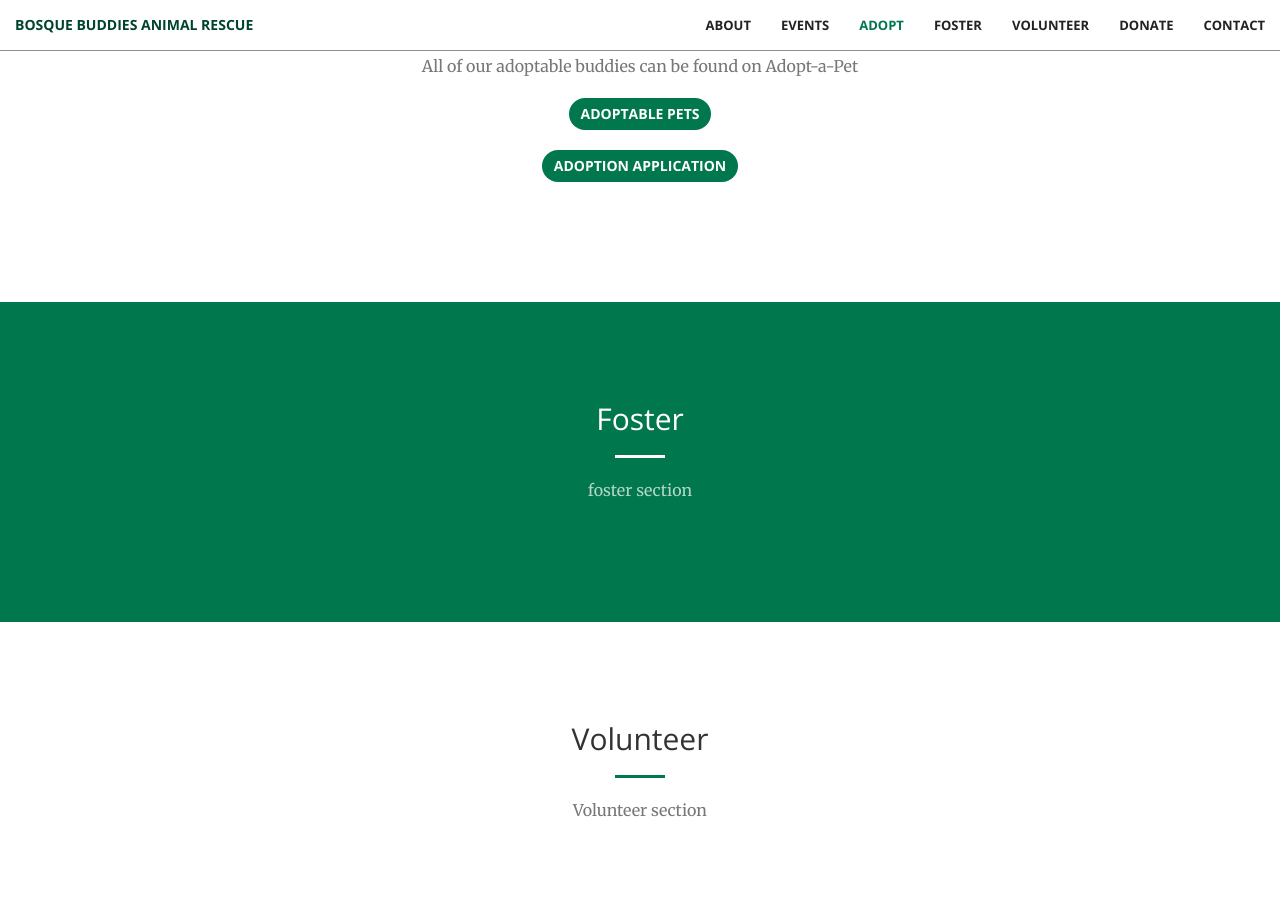
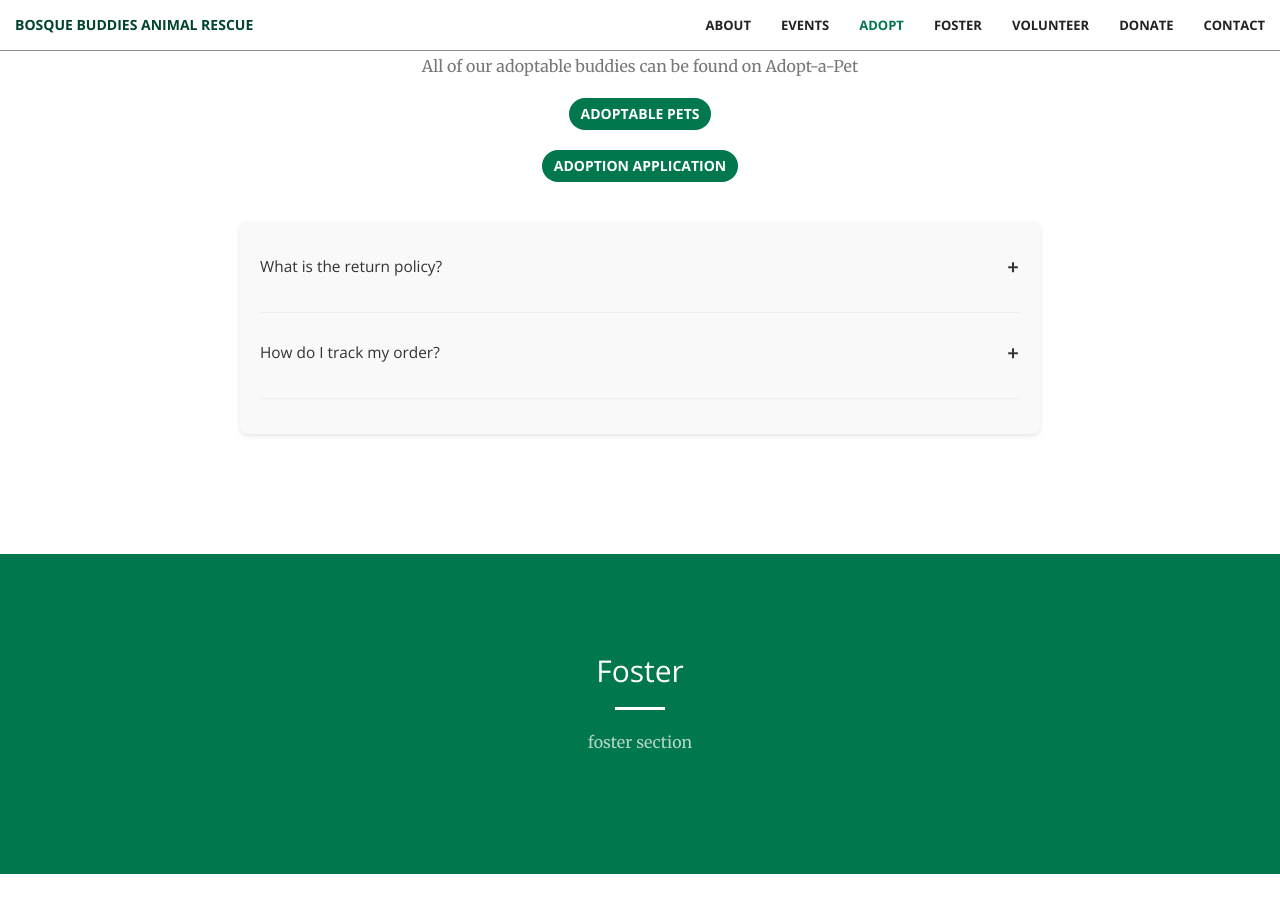
Before and after one commit to bbanimalrescue/bbanimalrescue.github.io, a Jekyll site: the page built from index.html, in a window 1280 px wide and 900 px high, scrolled down 2287 px. Built offline with Jekyll 4.4.1, drawn with Linux system fonts in a browser that asks for light colours.

Commit message:
Added FAQ container and css

```diff
--- a/_includes/adopt.html
+++ b/_includes/adopt.html
@@ -9,6 +9,28 @@
                 <p><a href="https://docs.google.com/forms/d/e/1FAIpQLSfp7Vo-kmVAjhwU5DoB7XEEHFd_yw1Mg6Rz-8kG4OtxolPiTw/viewform" target="_blank" rel="noopener noreferrer" class="btn btn-primary btn-l page-scroll">Adoption Application</a></p>
             </div>
         </div>
+    </div>
+    <div class="faq-container">
+        <div class="faq-item">
+            <div class="faq-question">
+            <h3>What is the return policy?</h3>
+            <span class="faq-icon">+</span>
+            </div>
+            <div class="faq-answer">
+            <p>You can return items within 30 days of purchase for a full refund.</p>
+            </div>
+        </div>
+
+        <div class="faq-item">
+            <div class="faq-question">
+            <h3>How do I track my order?</h3>
+            <span class="faq-icon">+</span>
+            </div>
+            <div class="faq-answer">
+            <p>You will receive a tracking number via email once your order ships.</p>
+            </div>
+        </div>
+        <!-- More FAQ items can be added here -->
     </div>
 </section>
 
--- a/css/main.scss
+++ b/css/main.scss
@@ -42,3 +42,56 @@ $theme-dark: #222;
         "mixins",
         "base"
 ;
+
+.faq-container {
+  max-width: 800px;
+  margin: 20px auto;
+  padding: 20px;
+  background-color: #f9f9f9;
+  border-radius: 8px;
+  box-shadow: 0 2px 5px rgba(0, 0, 0, 0.1);
+}
+
+.faq-item {
+  margin-bottom: 15px;
+  border-bottom: 1px solid #eee;
+  padding-bottom: 15px;
+}
+
+.faq-question {
+  display: flex;
+  justify-content: space-between;
+  align-items: center;
+  cursor: pointer;
+  padding: 10px 0;
+  font-weight: bold;
+  color: #333;
+}
+
+.faq-question h3 {
+  margin: 0;
+  font-size: 1.1em;
+}
+
+.faq-icon {
+  font-size: 1.5em;
+  transition: transform 0.3s ease;
+}
+
+.faq-answer {
+  max-height: 0;
+  overflow: hidden;
+  transition: max-height 0.3s ease-out;
+  color: #666;
+  padding-top: 5px;
+}
+
+/* Styles for when the answer is active/expanded (requires JavaScript for toggling) */
+.faq-item.active .faq-answer {
+  max-height: 200px; /* Adjust as needed */
+  padding-bottom: 10px;
+}
+
+.faq-item.active .faq-icon {
+  transform: rotate(45deg); /* Changes '+' to 'x' or similar */
+}
```
Also changed, not shown: 1 other file.
